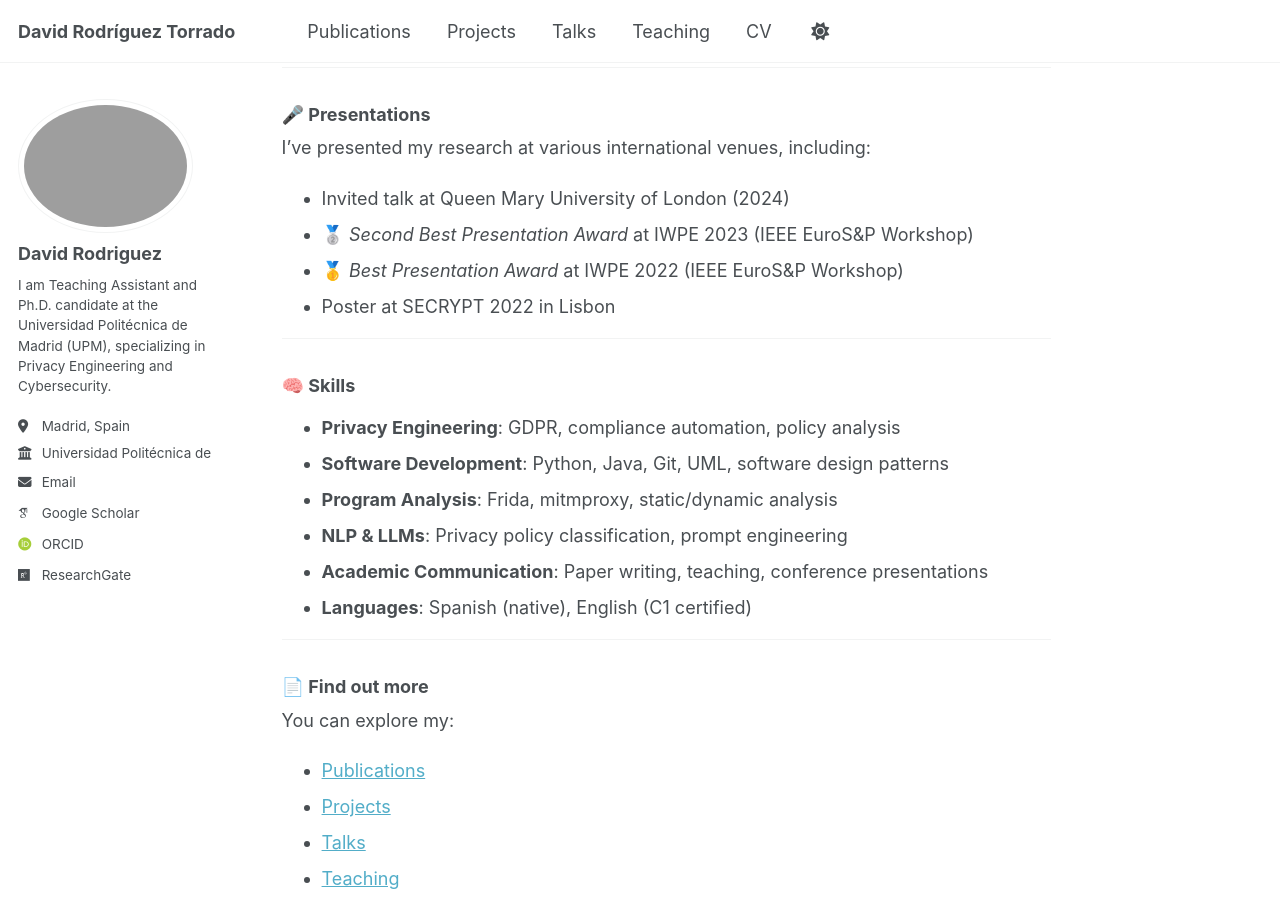
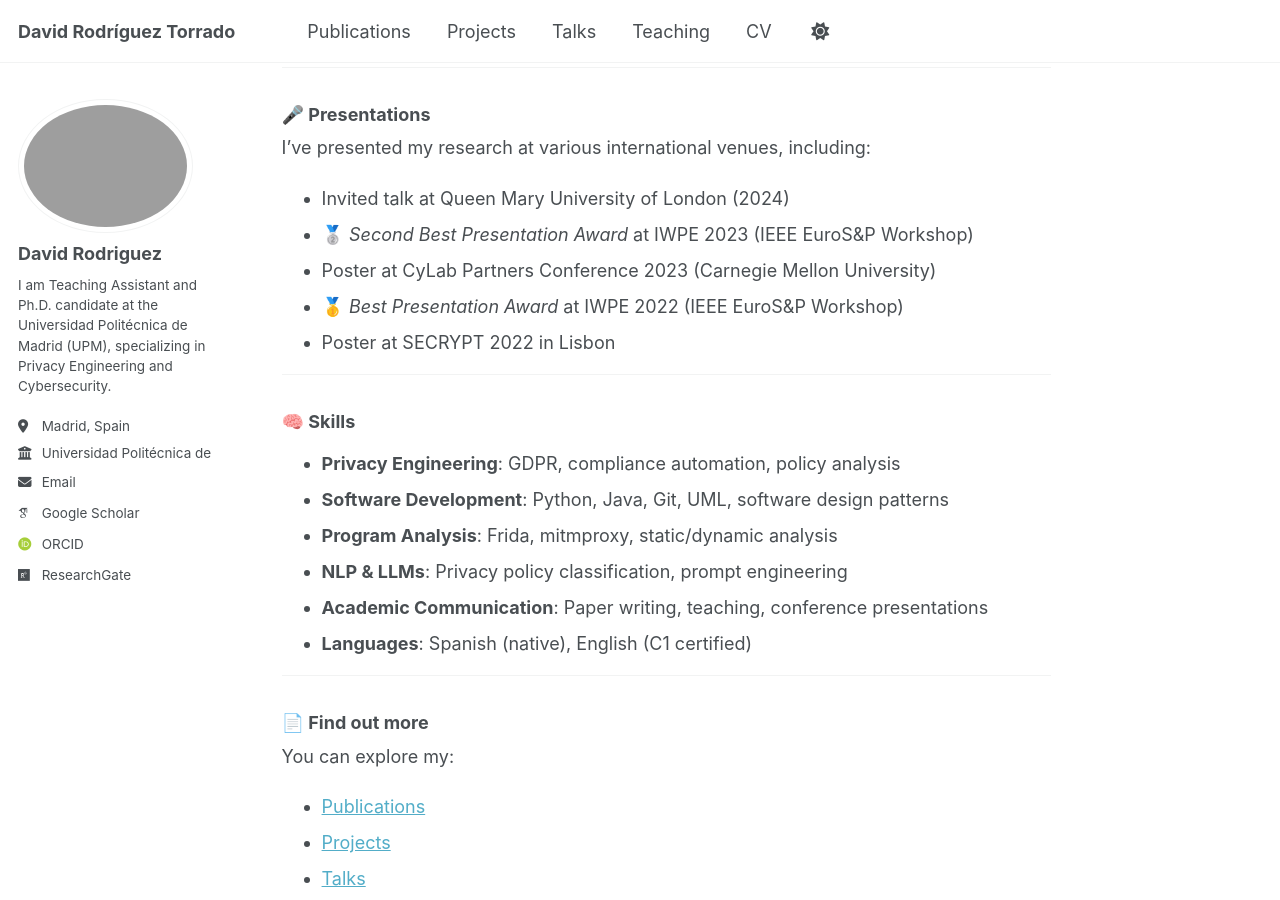
Before and after one commit to DavidRodriguezTorrado/DavidRodriguezTorrado.github.io, a Jekyll site: the page built from _pages/about.md, in a window 1280 px wide and 900 px high, scrolled down 1991 px. Built offline with Jekyll 4.4.1, drawn with Linux system fonts in a browser that asks for light colours; some web fonts are replaced.

Commit message:
about update

```diff
--- a/_pages/about.md
+++ b/_pages/about.md
@@ -70,9 +70,9 @@ I’ve presented my research at various international venues, including:
 
 - Invited talk at Queen Mary University of London (2024)
 - 🥈 *Second Best Presentation Award* at IWPE 2023 (IEEE EuroS&P Workshop)
+- Poster at CyLab Partners Conference 2023 (Carnegie Mellon University)
 - 🥇 *Best Presentation Award* at IWPE 2022 (IEEE EuroS&P Workshop)
 - Poster at SECRYPT 2022 in Lisbon
-
 
 ---
 
```
